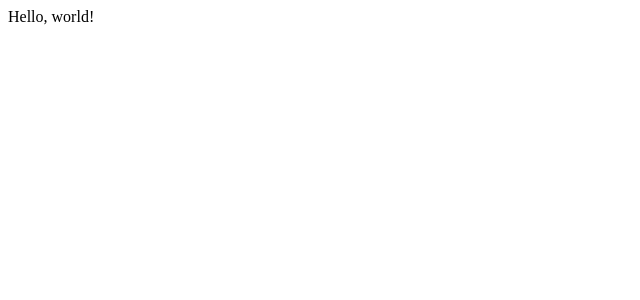
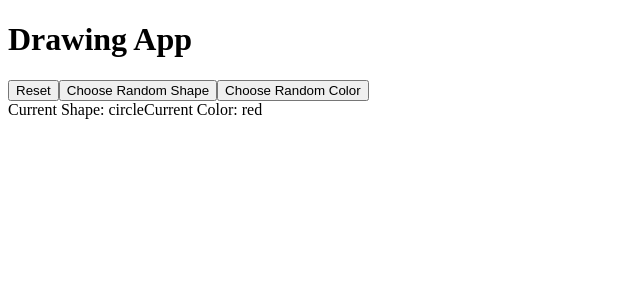
Before and after one commit to benforcapita/Innoging, a React (Create React App) app in the folder client/: page / in a window 1280 px wide. Shown: the top 300 px of the page, without its empty margins (0-640 px from the left). Built offline with nearby package versions, Linux system fonts and the light colour scheme.

Commit message:
setting up the client

```diff
--- a/client/src/App.js
+++ b/client/src/App.js
@@ -1,9 +1,23 @@
-import React from 'react';
+import React, { useState } from 'react';
+import Canvas from './Canvas';
+import ControlPanel from './ControlPanel';
 
-const App = () => {
+function App() {
+  const [currentShape, setCurrentShape] = useState('circle');
+  const [currentColor, setCurrentColor] = useState('red');
+
   return (
-    <div>Hello, world!</div>
+    <div>
+      <h1>Drawing App</h1>
+      <ControlPanel
+        currentShape={currentShape}
+        currentColor={currentColor}
+        setCurrentShape={setCurrentShape}
+        setCurrentColor={setCurrentColor}
+      />
+      <Canvas currentShape={currentShape} currentColor={currentColor} />
+    </div>
   );
-};
+}
 
 export default App;
--- /dev/null
+++ b/client/src/Canvas.js
@@ -0,0 +1,15 @@
+import React, { useRef, useEffect } from 'react';
+
+function Canvas({ currentShape, currentColor }) {
+  const canvasRef = useRef(null);
+
+  useEffect(() => {
+    // TODO: Setup your canvas drawing logic here
+  }, [currentShape, currentColor]);
+
+  return (
+    <canvas ref={canvasRef} width={400} height={400}></canvas>
+  );
+}
+
+export default Canvas;
--- /dev/null
+++ b/client/src/ControlPanel.js
@@ -0,0 +1,17 @@
+import React from 'react';
+
+function ControlPanel({ currentShape, currentColor, setCurrentShape, setCurrentColor }) {
+  return (
+    <div>
+      <button onClick={() => {/* TODO: Reset canvas */}}>Reset</button>
+      <button onClick={() => {/* TODO: Fetch random shape from server */}}>Choose Random Shape</button>
+      <button onClick={() => {/* TODO: Fetch random color from server */}}>Choose Random Color</button>
+      <div>
+        Current Shape: {currentShape}
+        Current Color: {currentColor}
+      </div>
+    </div>
+  );
+}
+
+export default ControlPanel;
```
